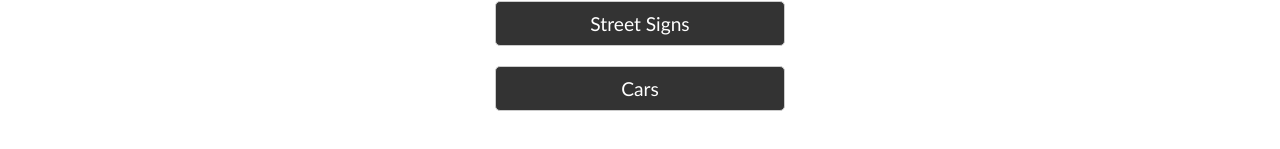
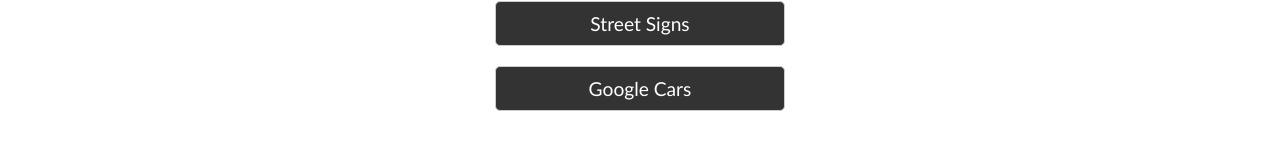
Before and after one commit to eemuston/metatrainer, a React (Vite) app in the folder metapracticer/: page / in a window 1280 px wide. Shown: the part 213-362 px from the top of the page. Built offline with nearby package versions, Linux system fonts and the light colour scheme.

Commit message:
small fixes

```diff
--- a/metapracticer/src/App.jsx
+++ b/metapracticer/src/App.jsx
@@ -7,7 +7,7 @@
 import { useParams } from 'react-router-dom'
 import './App.css'
 // import streetSignsQuestions from './data/streetSigns' // Uncomment when available
-// import carsQuestions from './data/cars' // Uncomment when available
+// import googleCarsQuestions from './data/cars' // Uncomment when available
 
 const App = () => {
   return (
@@ -34,7 +34,7 @@
   if (category === 'bollards') {
     questions = bollardsQuestions }
   // if (category === 'streetSigns') questions = streetSignsQuestions
-  // if (category === 'cars') questions = carsQuestions
+  // if (category === 'googleCars') questions = googleCarsQuestions
 
   return <Quiz category={category} questions={questions} />
 }
--- a/metapracticer/src/components/Home/Home.jsx
+++ b/metapracticer/src/components/Home/Home.jsx
@@ -9,7 +9,7 @@
       <ul>
         <li className='button'><Link to="/quiz/bollards">Bollards</Link></li>
         <li className='button'><Link to="/quiz/streetSigns">Street Signs</Link></li>
-        <li className='button'><Link to="/quiz/cars">Cars</Link></li>
+        <li className='button'><Link to="/quiz/googlecars">Google Cars</Link></li>
       </ul>
     </div>
   );
```
